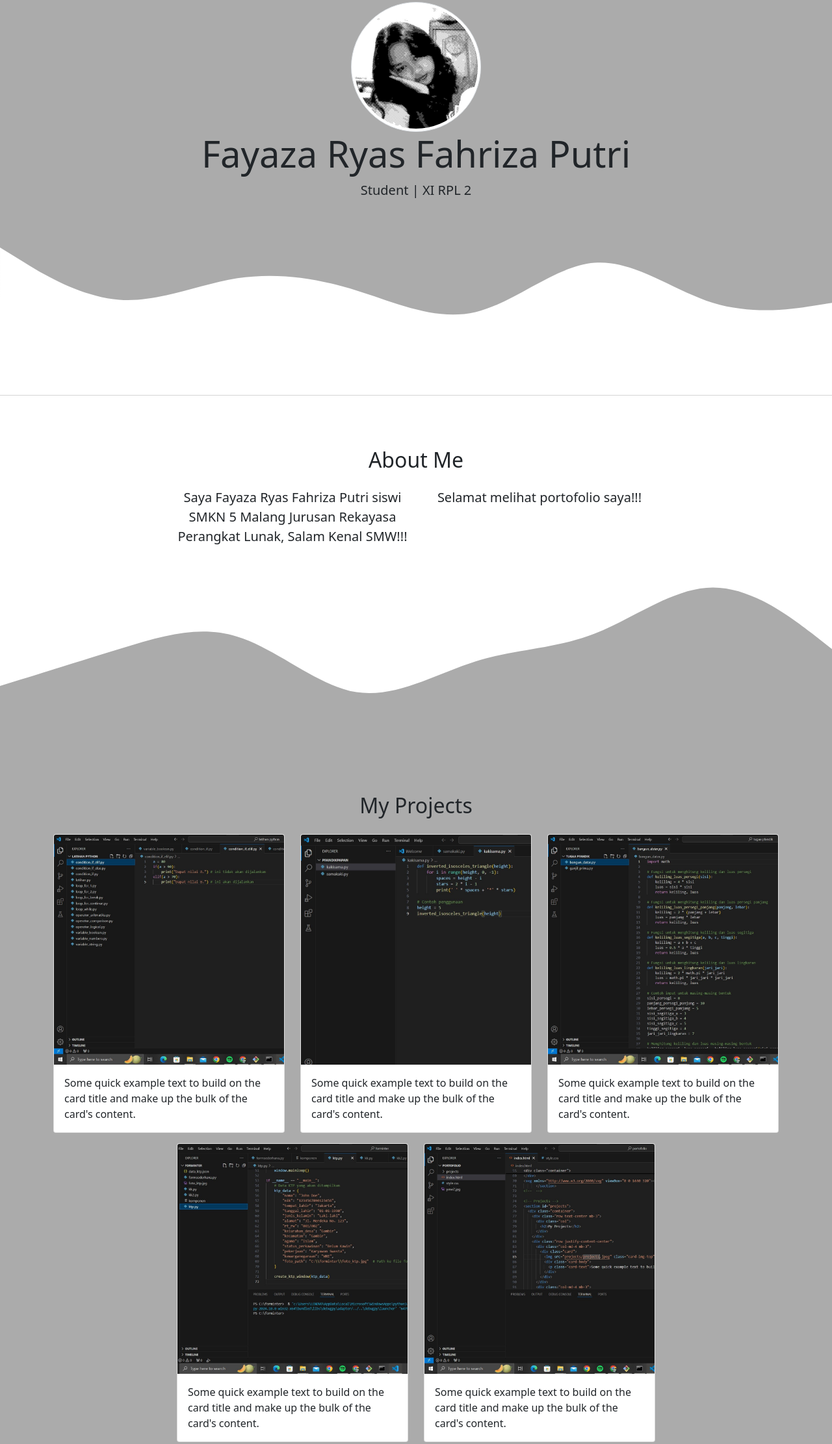
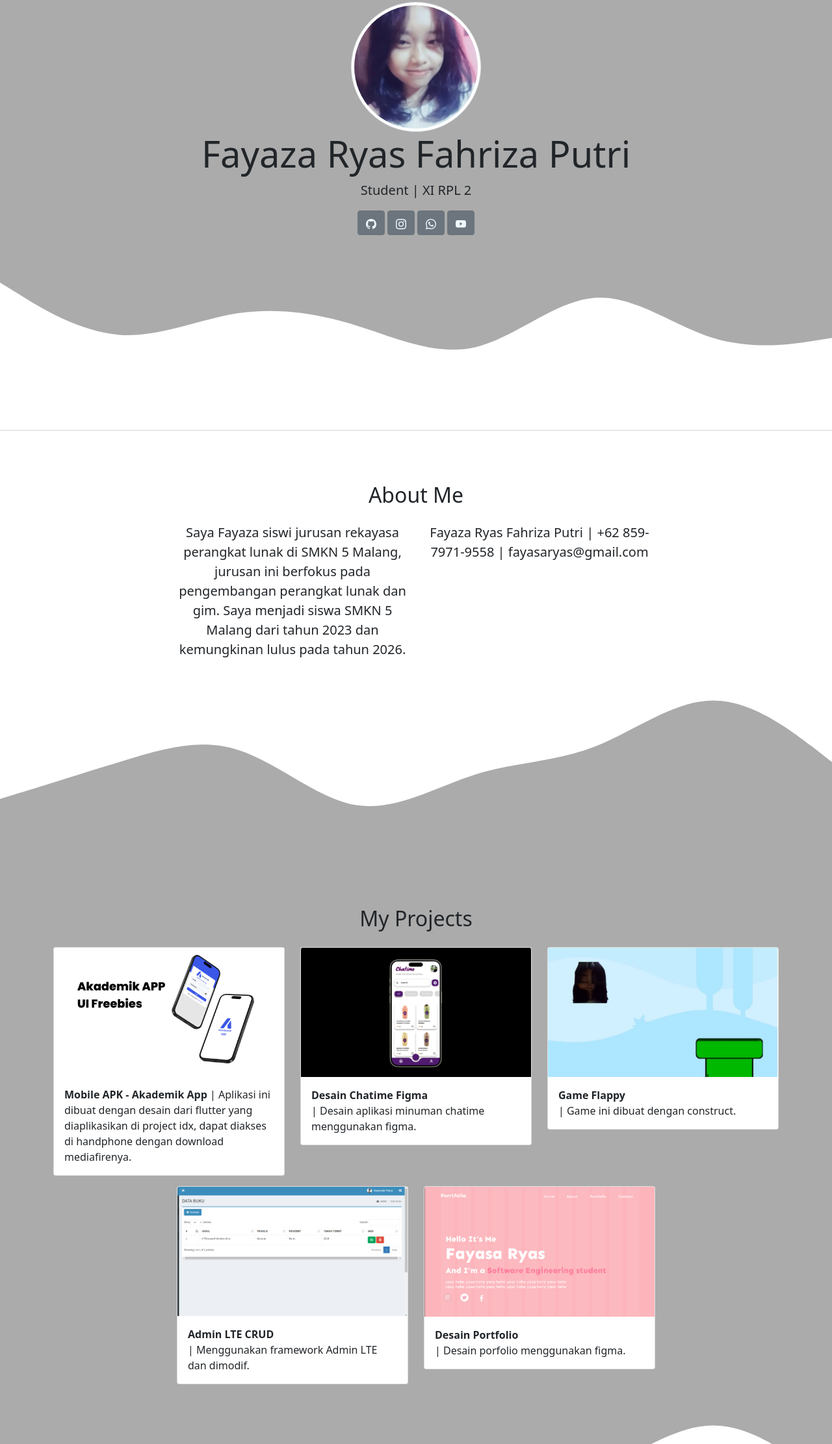
Before and after one commit to palsjn/palsjn.github.io, a plain HTML site: page index.html in a window 1280 px wide. Shown: the part 93-2316 px from the top of the page at 65% size. Drawn offline with nearby package versions, Linux system fonts and the light colour scheme.

Commit message:
second commit

```diff
--- a/index.html
+++ b/index.html
@@ -43,9 +43,32 @@
     <!--  -->
     <!-- Jumbotron -->
     <section class="jumbotron text-center">
-      <img src="yasa2.jpg" alt="Fayaza Ryas" width="200" class="rounded-circle img-thumbnail">
+      <img src="yasa2.jpeg" alt="Fayaza Ryas" width="200" class="rounded-circle img-thumbnail">
       <h1 class="display-4">Fayaza Ryas Fahriza Putri</h1>
       <p class="lead">Student | XI RPL 2</p>
+      <p class="socmed">
+        <button class="btn btn-secondary"><a href="https://github.com/palsjn">
+        <svg xmlns="http://www.w3.org/2000/svg" width="16" height="16" fill="currentColor" class="bi bi-github" viewBox="0 0 16 16">
+          <path d="M8 0C3.58 0 0 3.58 0 8c0 3.54 2.29 6.53 5.47 7.59.4.07.55-.17.55-.38 0-.19-.01-.82-.01-1.49-2.01.37-2.53-.49-2.69-.94-.09-.23-.48-.94-.82-1.13-.28-.15-.68-.52-.01-.53.63-.01 1.08.58 1.23.82.72 1.21 1.87.87 2.33.66.07-.52.28-.87.51-1.07-1.78-.2-3.64-.89-3.64-3.95 0-.87.31-1.59.82-2.15-.08-.2-.36-1.02.08-2.12 0 0 .67-.21 2.2.82.64-.18 1.32-.27 2-.27s1.36.09 2 .27c1.53-1.04 2.2-.82 2.2-.82.44 1.1.16 1.92.08 2.12.51.56.82 1.27.82 2.15 0 3.07-1.87 3.75-3.65 3.95.29.25.54.73.54 1.48 0 1.07-.01 1.93-.01 2.2 0 .21.15.46.55.38A8.01 8.01 0 0 0 16 8c0-4.42-3.58-8-8-8"/>
+        </svg></a>
+      </button>
+      <button class="btn btn-secondary"><a href="https://www.instagram.com/vvaya___/">
+        <svg xmlns="http://www.w3.org/2000/svg" width="16" height="16" fill="currentColor" class="bi bi-instagram" viewBox="0 0 16 16">
+          <path d="M8 0C5.829 0 5.556.01 4.703.048 3.85.088 3.269.222 2.76.42a3.9 3.9 0 0 0-1.417.923A3.9 3.9 0 0 0 .42 2.76C.222 3.268.087 3.85.048 4.7.01 5.555 0 5.827 0 8.001c0 2.172.01 2.444.048 3.297.04.852.174 1.433.372 1.942.205.526.478.972.923 1.417.444.445.89.719 1.416.923.51.198 1.09.333 1.942.372C5.555 15.99 5.827 16 8 16s2.444-.01 3.298-.048c.851-.04 1.434-.174 1.943-.372a3.9 3.9 0 0 0 1.416-.923c.445-.445.718-.891.923-1.417.197-.509.332-1.09.372-1.942C15.99 10.445 16 10.173 16 8s-.01-2.445-.048-3.299c-.04-.851-.175-1.433-.372-1.941a3.9 3.9 0 0 0-.923-1.417A3.9 3.9 0 0 0 13.24.42c-.51-.198-1.092-.333-1.943-.372C10.443.01 10.172 0 7.998 0zm-.717 1.442h.718c2.136 0 2.389.007 3.232.046.78.035 1.204.166 1.486.275.373.145.64.319.92.599s.453.546.598.92c.11.281.24.705.275 1.485.039.843.047 1.096.047 3.231s-.008 2.389-.047 3.232c-.035.78-.166 1.203-.275 1.485a2.5 2.5 0 0 1-.599.919c-.28.28-.546.453-.92.598-.28.11-.704.24-1.485.276-.843.038-1.096.047-3.232.047s-2.39-.009-3.233-.047c-.78-.036-1.203-.166-1.485-.276a2.5 2.5 0 0 1-.92-.598 2.5 2.5 0 0 1-.6-.92c-.109-.281-.24-.705-.275-1.485-.038-.843-.046-1.096-.046-3.233s.008-2.388.046-3.231c.036-.78.166-1.204.276-1.486.145-.373.319-.64.599-.92s.546-.453.92-.598c.282-.11.705-.24 1.485-.276.738-.034 1.024-.044 2.515-.045zm4.988 1.328a.96.96 0 1 0 0 1.92.96.96 0 0 0 0-1.92m-4.27 1.122a4.109 4.109 0 1 0 0 8.217 4.109 4.109 0 0 0 0-8.217m0 1.441a2.667 2.667 0 1 1 0 5.334 2.667 2.667 0 0 1 0-5.334"/>
+        </svg></a>
+      </button>
+      <button class="btn btn-secondary"><a href="https://wa.me/qr/4NAVTVJFKLV4B1">
+        <svg xmlns="http://www.w3.org/2000/svg" width="16" height="16" fill="currentColor" class="bi bi-whatsapp" viewBox="0 0 16 16">
+          <path d="M13.601 2.326A7.85 7.85 0 0 0 7.994 0C3.627 0 .068 3.558.064 7.926c0 1.399.366 2.76 1.057 3.965L0 16l4.204-1.102a7.9 7.9 0 0 0 3.79.965h.004c4.368 0 7.926-3.558 7.93-7.93A7.9 7.9 0 0 0 13.6 2.326zM7.994 14.521a6.6 6.6 0 0 1-3.356-.92l-.24-.144-2.494.654.666-2.433-.156-.251a6.56 6.56 0 0 1-1.007-3.505c0-3.626 2.957-6.584 6.591-6.584a6.56 6.56 0 0 1 4.66 1.931 6.56 6.56 0 0 1 1.928 4.66c-.004 3.639-2.961 6.592-6.592 6.592m3.615-4.934c-.197-.099-1.17-.578-1.353-.646-.182-.065-.315-.099-.445.099-.133.197-.513.646-.627.775-.114.133-.232.148-.43.05-.197-.1-.836-.308-1.592-.985-.59-.525-.985-1.175-1.103-1.372-.114-.198-.011-.304.088-.403.087-.088.197-.232.296-.346.1-.114.133-.198.198-.33.065-.134.034-.248-.015-.347-.05-.099-.445-1.076-.612-1.47-.16-.389-.323-.335-.445-.34-.114-.007-.247-.007-.38-.007a.73.73 0 0 0-.529.247c-.182.198-.691.677-.691 1.654s.71 1.916.81 2.049c.098.133 1.394 2.132 3.383 2.992.47.205.84.326 1.129.418.475.152.904.129 1.246.08.38-.058 1.171-.48 1.338-.943.164-.464.164-.86.114-.943-.049-.084-.182-.133-.38-.232"/>
+        </svg></a>
+      </button>
+        <button class="btn btn-secondary"><a href="https://www.youtube.com/@jenlyAa">
+          <svg xmlns="http://www.w3.org/2000/svg" width="16" height="16" fill="currentColor" class="bi bi-youtube" viewBox="0 0 16 16">
+            <path d="M8.051 1.999h.089c.822.003 4.987.033 6.11.335a2.01 2.01 0 0 1 1.415 1.42c.101.38.172.883.22 1.402l.01.104.022.26.008.104c.065.914.073 1.77.074 1.957v.075c-.001.194-.01 1.108-.082 2.06l-.008.105-.009.104c-.05.572-.124 1.14-.235 1.558a2.01 2.01 0 0 1-1.415 1.42c-1.16.312-5.569.334-6.18.335h-.142c-.309 0-1.587-.006-2.927-.052l-.17-.006-.087-.004-.171-.007-.171-.007c-1.11-.049-2.167-.128-2.654-.26a2.01 2.01 0 0 1-1.415-1.419c-.111-.417-.185-.986-.235-1.558L.09 9.82l-.008-.104A31 31 0 0 1 0 7.68v-.123c.002-.215.01-.958.064-1.778l.007-.103.003-.052.008-.104.022-.26.01-.104c.048-.519.119-1.023.22-1.402a2.01 2.01 0 0 1 1.415-1.42c.487-.13 1.544-.21 2.654-.26l.17-.007.172-.006.086-.003.171-.007A100 100 0 0 1 7.858 2zM6.4 5.209v4.818l4.157-2.408z"/>
+          </svg></a>
+      </button>
+
+      </p>
       <svg xmlns="http://www.w3.org/2000/svg" viewBox="0 0 1440 320"><path fill="#FFFFFF" fill-opacity="1" d="M0,64L34.3,85.3C68.6,107,137,149,206,154.7C274.3,160,343,128,411,117.3C480,107,549,117,617,138.7C685.7,160,754,192,823,176C891.4,160,960,96,1029,90.7C1097.1,85,1166,139,1234,160C1302.9,181,1371,171,1406,165.3L1440,160L1440,320L1405.7,320C1371.4,320,1303,320,1234,320C1165.7,320,1097,320,1029,320C960,320,891,320,823,320C754.3,320,686,320,617,320C548.6,320,480,320,411,320C342.9,320,274,320,206,320C137.1,320,69,320,34,320L0,320Z"></path></svg>
     </section>
     <!--  -->
@@ -60,10 +83,10 @@
   </div>
   <div class="row justify-content-center fs-5 text-center">
     <div class="col-md-4">
-      <p>Saya Fayaza Ryas Fahriza Putri siswi SMKN 5 Malang Jurusan Rekayasa Perangkat Lunak, Salam Kenal SMW!!!</p>
+      <p>Saya Fayaza siswi jurusan rekayasa perangkat lunak di SMKN 5 Malang, jurusan ini berfokus pada pengembangan perangkat lunak dan gim. Saya menjadi siswa SMKN 5 Malang dari tahun 2023 dan kemungkinan lulus pada tahun 2026.</p>
     </div>
     <div class="col-md-4">
-      <p>Selamat melihat portofolio saya!!!</p>
+      <p>Fayaza Ryas Fahriza Putri | +62 859-7971-9558 | fayasaryas@gmail.com</p>
     </div>
   </div>
 </div>
@@ -82,41 +105,47 @@
     <div class="row justify-content-center">
       <div class="col-md-4 mb-3">
         <div class="card">
-          <img src="projects/project1.jpg" class="card-img-top" alt="Project 1">
+          <img src="projects/project1.png" class="card-img-top" alt="Project 1">
           <div class="card-body">
-            <p class="card-text">Some quick example text to build on the card title and make up the bulk of the card's content.</p>
+            <p class="card-text"><b>Mobile APK - Akademik App</b>
+              | Aplikasi ini dibuat dengan desain dari flutter yang diaplikasikan di project idx, dapat diakses di handphone dengan download mediafirenya.
+            </p>
           </div>
         </div>
       </div>
       <div class="col-md-4 mb-3">
         <div class="card">
-          <img src="projects/project2.jpg" class="card-img-top" alt="Project 2">
+          <img src="projects/project2.png" class="card-img-top" alt="Project 2">
           <div class="card-body">
-            <p class="card-text">Some quick example text to build on the card title and make up the bulk of the card's content.</p>
+            <p class="card-text"><b>Desain Chatime Figma</b></p>
+            | Desain aplikasi minuman chatime menggunakan figma.
           </div>
         </div>
       </div>
       <div class="col-md-4 mb-3">
         <div class="card">
-          <img src="projects/project3.jpg" class="card-img-top" alt="Project 3">
+          <img src="projects/project3.jpeg" class="card-img-top" alt="Project 3">
           <div class="card-body">
-            <p class="card-text">Some quick example text to build on the card title and make up the bulk of the card's content.</p>
+            <p class="card-text"><b>Game Flappy</b></p>
+            | Game ini dibuat dengan construct.
           </div>
         </div>
       </div>
       <div class="col-md-4 mb-3">
         <div class="card">
-          <img src="projects/project4.jpg" class="card-img-top" alt="Project 4">
+          <img src="projects/project4.png" class="card-img-top" alt="Project 4">
           <div class="card-body">
-            <p class="card-text">Some quick example text to build on the card title and make up the bulk of the card's content.</p>
+            <p class="card-text"><b>Admin LTE CRUD</b></p>
+            | Menggunakan framework Admin LTE dan dimodif.
           </div>
         </div>
       </div>
       <div class="col-md-4 mb-3">
         <div class="card">
-          <img src="projects/project5.jpg" class="card-img-top" alt="Project 5">
+          <img src="projects/project5.png" class="card-img-top" alt="Project 5">
           <div class="card-body">
-            <p class="card-text">Some quick example text to build on the card title and make up the bulk of the card's content.</p>
+            <p class="card-text"><b>Desain Portfolio</b></p>
+            | Desain porfolio menggunakan figma.
           </div>
         </div>
       </div>
@@ -154,7 +183,7 @@
             <textarea class="form-control" id="pesan" rows="3" name="pesan"></textarea>
           </div>
           <button type="submit" class="btn btn-secondary btn-kirim">Submit</button>
-          <button class="btn btn-primary btn-loading d-none" type="button" disabled>
+          <button class="btn btn-secondary btn-loading d-none" type="button" disabled>
             <span class="spinner-border spinner-border-sm" role="status" aria-hidden="true"></span>
             Loading...
           </button>
@@ -168,7 +197,7 @@
 
 <!-- Footer -->
  <footer class="bg-secondary text-white text-center pb-5">
-<p>Create with <i class="bi bi-heart-fill text-danger"></i> by <a href="https://www.instagram.com/" class="text-white fw-bold">Fayaza Ryas</a></p>
+<p>Create with <i class="bi bi-heart-fill text-danger"></i> by <a href="#home" class="text-white fw-bold">Fayaza Ryas</a></p>
 </footer>
 <!--  -->
 
--- a/style.css
+++ b/style.css
@@ -8,3 +8,6 @@
 section {
     padding-top: 5rem;
 }
+.btn svg{
+    fill: aliceblue;
+}
```
Also changed, not shown: projects/project1.jpg (deleted), projects/project1.png (added), projects/project2.jpg (deleted), projects/project2.png (added), projects/project3.jpeg (added), projects/project3.jpg (deleted), projects/project4.jpg (deleted), projects/project4.png (added), projects/project5.jpg (deleted), projects/project5.png (added), yasa2.jpeg (added), yasa2.jpg (deleted).
